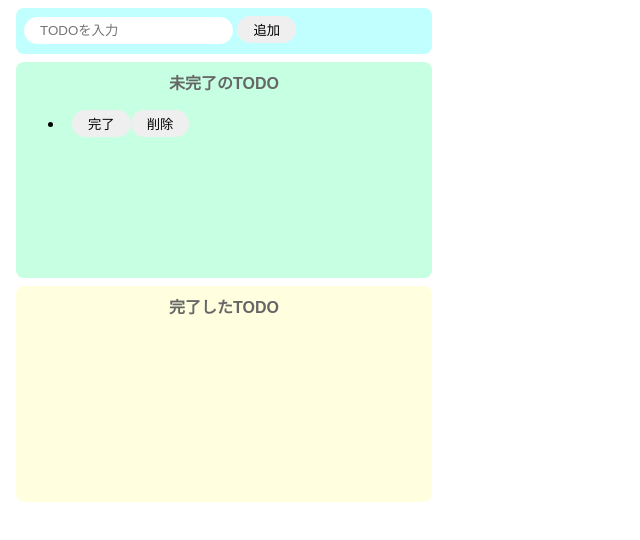
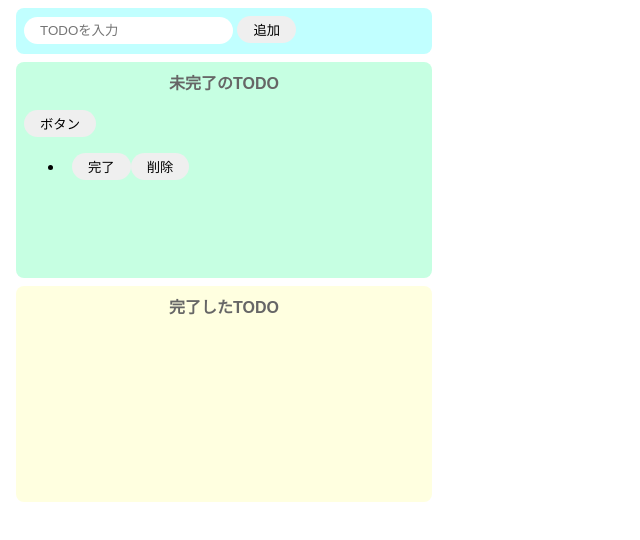
Before and after one commit to reiko51/todo-js, a website built with Parcel: page index.html in a window 1280 px wide. Both pictures are taken after a click on the button "追加". Shown: the whole page, without its empty margins (0-640 px from the left). Built offline with nearby package versions, Linux system fonts and the light colour scheme.

Commit message:
onclickプロパティを使ってみた

```diff
--- a/index.html
+++ b/index.html
@@ -13,6 +13,9 @@
 
     <div class="incomplete-area">
       <p class="title">未完了のTODO</p>
+      <!--テスト start-->
+      <button id="xxx">ボタン</button>
+      <!--テスト end-->
       <ul id="incomplete-list">
         <!-- <div class="list-row">
           <li>TODOです</li>
--- a/src/index.js
+++ b/src/index.js
@@ -85,6 +85,12 @@ const deleteFromIncompleteList = (target) => {
 
 //☆未完了リストに追加する関数
 const createIncompleteList = (text) => {
+  //テスト　oncligkプロパティを使う方法
+  let button = document.getElementById("xxx");
+  button.onclick = function butotnClick() {
+    alert("Click");
+  };
+
   //div生成
   const div = document.createElement("div");
   div.className = "list-row";
```
